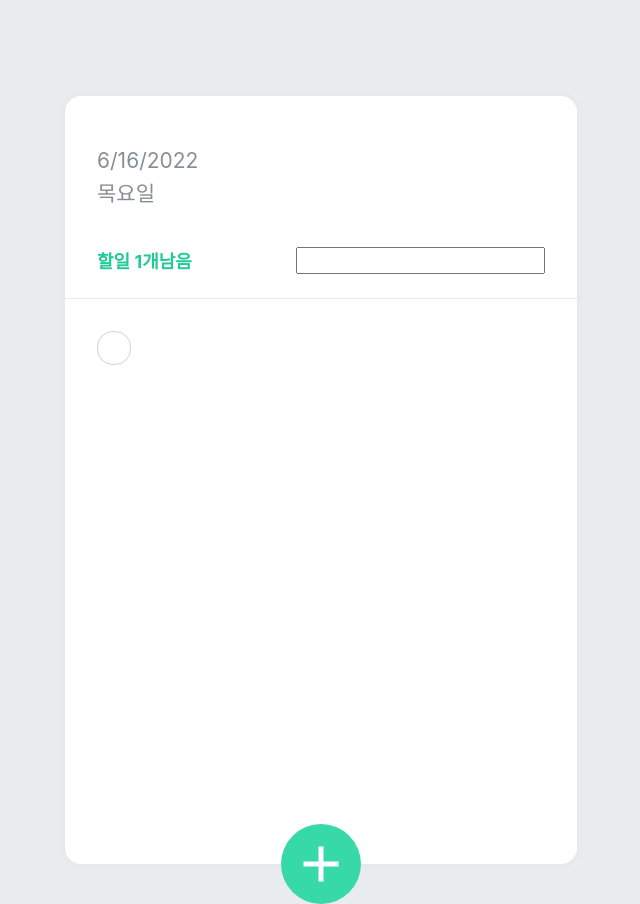
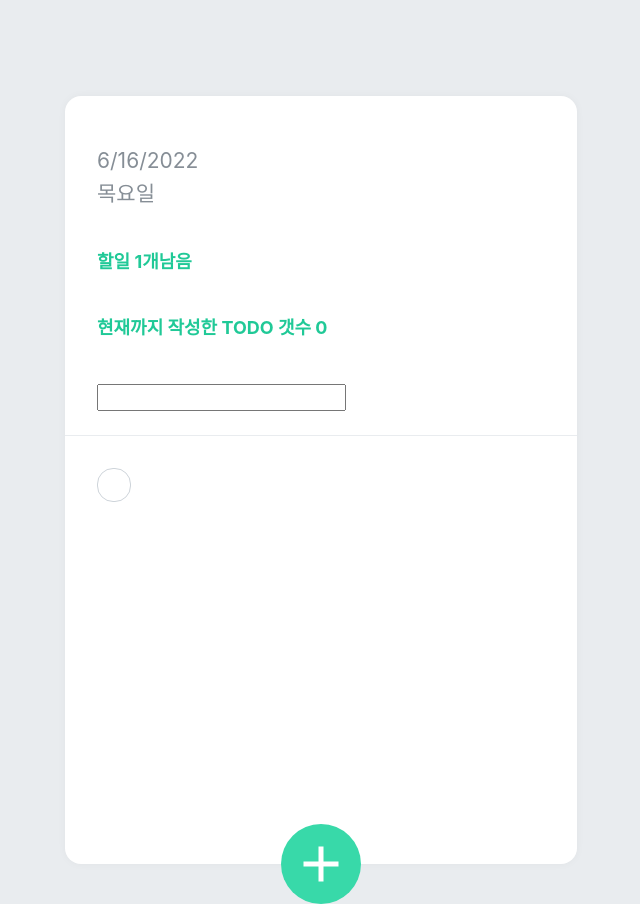
Before and after one commit to Geon0/react-todolist, a React (Create React App) app: page / in a window 1280 px wide. Shown: the whole page, without its empty margins (319-959 px from the left). Built offline with nearby package versions, Linux system fonts and the light colour scheme.

Commit message:
redux 추가

```diff
--- a/package.json
+++ b/package.json
@@ -9,7 +9,9 @@
     "react": "^18.1.0",
     "react-dom": "^18.1.0",
     "react-icons": "^4.4.0",
+    "react-redux": "^8.0.5",
     "react-scripts": "5.0.1",
+    "redux": "^4.2.1",
     "styled-components": "^5.3.5",
     "web-vitals": "^2.1.4"
   },
--- a/src/App.js
+++ b/src/App.js
@@ -4,6 +4,7 @@ import TodoTemplate from './components/TodoTemplate'
 import TodoHead from './components/TodoHead'
 import TodoList from './components/TodoList'
 import TodoCreate from './components/TodoCreate'
+import {useDispatch, useSelector} from "react-redux";
 
 const GlobalStyle = createGlobalStyle`
   body {
@@ -12,6 +13,11 @@ const GlobalStyle = createGlobalStyle`
 `
 
 function App() {
+
+  const counter = useSelector(state => state.counter);
+  const content = useSelector(state => state.data);
+  const dispatch = useDispatch();
+
   const [data, setData] = useState(() => {
     const saved = localStorage.getItem('data')
     if (saved !== null) {
@@ -30,10 +36,11 @@ function App() {
   })
 
   useEffect(() => {
-    const saved = localStorage.setItem('data', JSON.stringify(data))
+    localStorage.setItem('data', JSON.stringify(data))
   }, [data])
 
   const onCreate = todo => {
+    dispatch({type:'save',data: { id: data.length, todo: todo, done: false },})
     data.push({ id: data.length, todo: todo, done: false })
     setData([...data])
   }
@@ -61,7 +68,7 @@ function App() {
     <>
       <GlobalStyle />
       <TodoTemplate>
-        <TodoHead todoList={data} onSearch={onSearch} />
+        <TodoHead todoList={data} onSearch={onSearch} counter={counter}/>
         <TodoList
           todoList={data}
           onChDone={onChDone}
--- a/src/components/TodoHead.js
+++ b/src/components/TodoHead.js
@@ -25,7 +25,8 @@ const TodoHeadBlock = styled.div`
     color: #20c997;
     font-size: 18px;
     font-weight: bold;
-    float: right;
+    float: left;
+    margin-top: 10%;
   }
 `
 
@@ -81,7 +82,11 @@ const TodoHead = props => {
       <div className="day">{day}</div>
       <div className="tasks-left">
         할일 {numValue.length}개남음
-        <input
+      </div>
+      <div className="tasks-left">
+        현재까지 작성한 TODO 갯수 {props.counter}
+      </div>
+      <input
           ref={searchRef}
           className="tasks-search "
           onChange={e => {
@@ -90,8 +95,7 @@ const TodoHead = props => {
           onKeyPress={onKeyPress}
           type="text"
           value={inputVal}
-        />
-      </div>
+      />
     </TodoHeadBlock>
   )
 }
--- a/src/index.js
+++ b/src/index.js
@@ -2,16 +2,12 @@ import React from 'react';
 import ReactDOM from 'react-dom/client';
 import './index.css';
 import App from './App';
-import reportWebVitals from './reportWebVitals';
+import { Provider } from 'react-redux';
+import store from './redux/store'
 
 const root = ReactDOM.createRoot(document.getElementById('root'));
 root.render(
-  <React.StrictMode>
+    <Provider store={store}>
     <App />
-  </React.StrictMode>
+    </Provider>
 );
-
-// If you want to start measuring performance in your app, pass a function
-// to log results (for example: reportWebVitals(console.log))
-// or send to an analytics endpoint. Learn more: https://bit.ly/CRA-vitals
-reportWebVitals();
--- /dev/null
+++ b/src/redux/store.js
@@ -0,0 +1,20 @@
+import { createStore } from 'redux';
+
+// 초기 상태 객체
+const initialState = { counter: 0 ,update : false};
+
+// reducer 함수
+const reducer = (stateObj = initialState, action) => {
+
+    if(action.type === 'save') {
+        return {counter : stateObj.counter+1,data:action.data,update: true}
+    }
+
+    return stateObj;
+};
+
+
+// store 생성
+const store = createStore(reducer);
+
+export default store;
```
Also changed, not shown: 1 other file (tests, documents, lock files or other folders).
